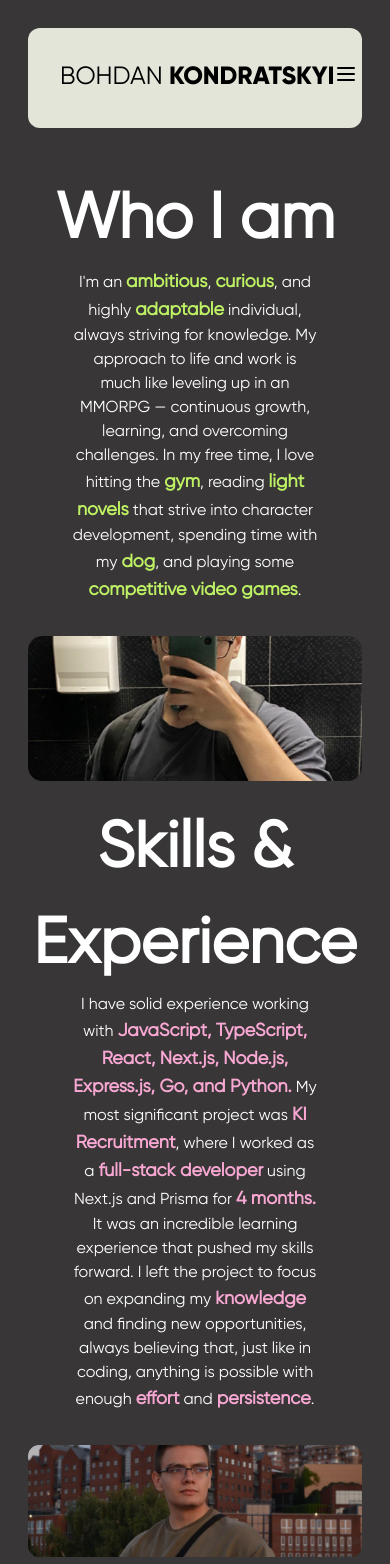
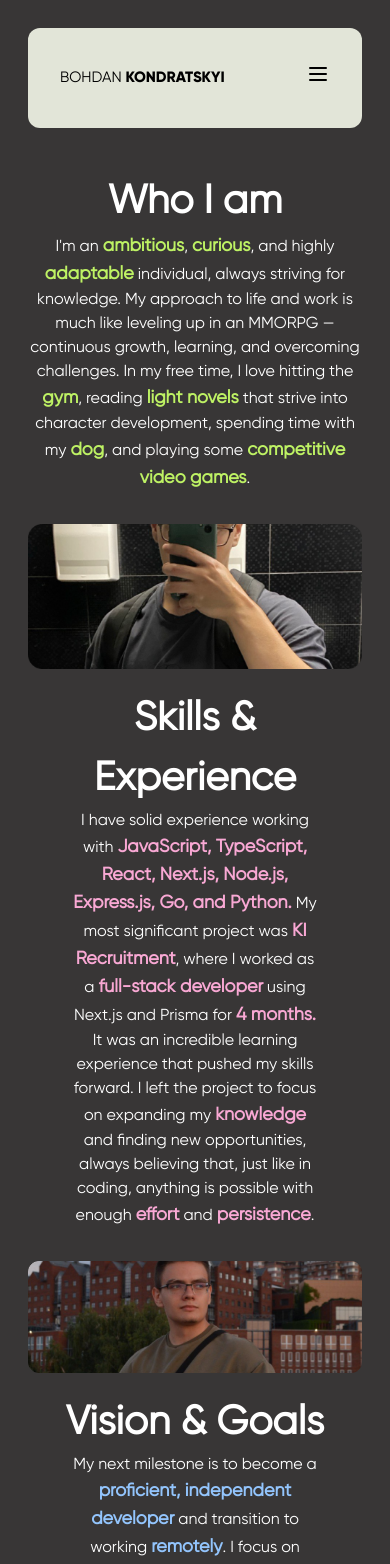
Before and after one commit to cementix/bohdan-kondratskyi-portfolio, a Next.js app: page /about in a window 390 px wide. Shown: the top 1564 px of the page. Built offline with nearby package versions, Linux system fonts and the light colour scheme.

Commit message:
about page responsivness fix

```diff
--- a/app/(routes)/about/page.tsx
+++ b/app/(routes)/about/page.tsx
@@ -10,6 +10,8 @@ const Page = () => {
   const [isVisible, setIsVisible] = useState(false);
 
   useEffect(() => {
+    window.scrollTo(0, 0);
+
     const timer = setTimeout(() => {
       setIsVisible(true);
     }, 300);
@@ -22,7 +24,7 @@ const Page = () => {
       <div className="flex lg:flex-row flex-col justify-center lg:justify-between items-center gap-3 w-full text-center lg:text-left">
         <div>
           <h2
-            className={`font-extrabold text-[64px] transition-all duration-700 ease-out ${
+            className={`font-extrabold text-[40px] lg:text-[64px] transition-all duration-700 ease-out ${
               isVisible
                 ? "opacity-100 translate-y-0"
                 : "opacity-0 -translate-y-10"
@@ -31,7 +33,7 @@ const Page = () => {
             Who I am
           </h2>
           <p
-            className={`max-w-full mx-11 lg:mx-0 lg:max-w-[85%] font-[20px] transition-all duration-700 ease-out delay-200 ${
+            className={`max-w-full lg:max-w-[85%] font-[20px] transition-all duration-700 ease-out delay-200 ${
               isVisible
                 ? "opacity-100 translate-y-0"
                 : "opacity-0 translate-y-10"
@@ -65,7 +67,7 @@ const Page = () => {
       <div className="lg:text-right flex lg:flex-row-reverse flex-col justify-center lg:justify-between items-center gap-3 mt-5 w-full text-center">
         <div className="max-w-full lg:max-w-[60%]">
           <h2
-            className={`font-extrabold text-[64px] transition-all duration-700 ease-out delay-400 ${
+            className={`font-extrabold text-[40px] lg:text-[64px] transition-all duration-700 ease-out delay-400 ${
               isVisible
                 ? "opacity-100 translate-y-0"
                 : "opacity-0 -translate-y-10"
@@ -115,7 +117,7 @@ const Page = () => {
       <div className="flex lg:flex-row flex-col justify-center lg:justify-between items-center gap-3 mt-5 w-full text-center lg:text-left">
         <div>
           <h2
-            className={`font-extrabold text-[64px] transition-all duration-700 ease-out delay-600 ${
+            className={`font-extrabold text-[40px] lg:text-[64px] transition-all duration-700 ease-out delay-600 ${
               isVisible
                 ? "opacity-100 translate-y-0"
                 : "opacity-0 -translate-y-10"
--- a/app/Navbar.tsx
+++ b/app/Navbar.tsx
@@ -23,7 +23,7 @@ const Navbar = () => {
     >
       <Link
         href="/"
-        className={`font-thin text-[25px] transition-all duration-700 ease-out text-nowrap delay-[300ms] ${
+        className={`font-thin text-[15px] xs:text-[19px] md:text-[25px] transition-all duration-700 ease-out text-nowrap delay-[300ms] ${
           isNavbarVisible
             ? "opacity-100 translate-y-0"
             : "opacity-0 translate-y-[-40px]"
--- a/app/layout.tsx
+++ b/app/layout.tsx
@@ -16,7 +16,7 @@ const gilroyBold = localFont({
 
 export const metadata: Metadata = {
   title: "Bohdan Kondratskyi",
-  description: "Generated by create next app",
+  description: "Portfolio of a legendary developer/gymrat",
 };
 
 export default function RootLayout({
```
